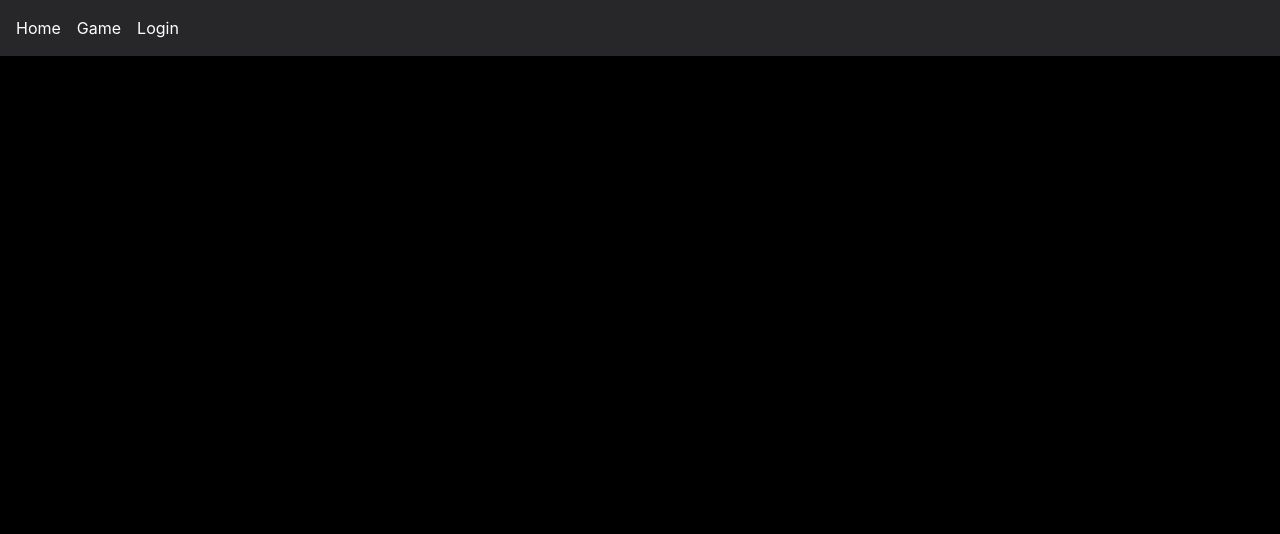
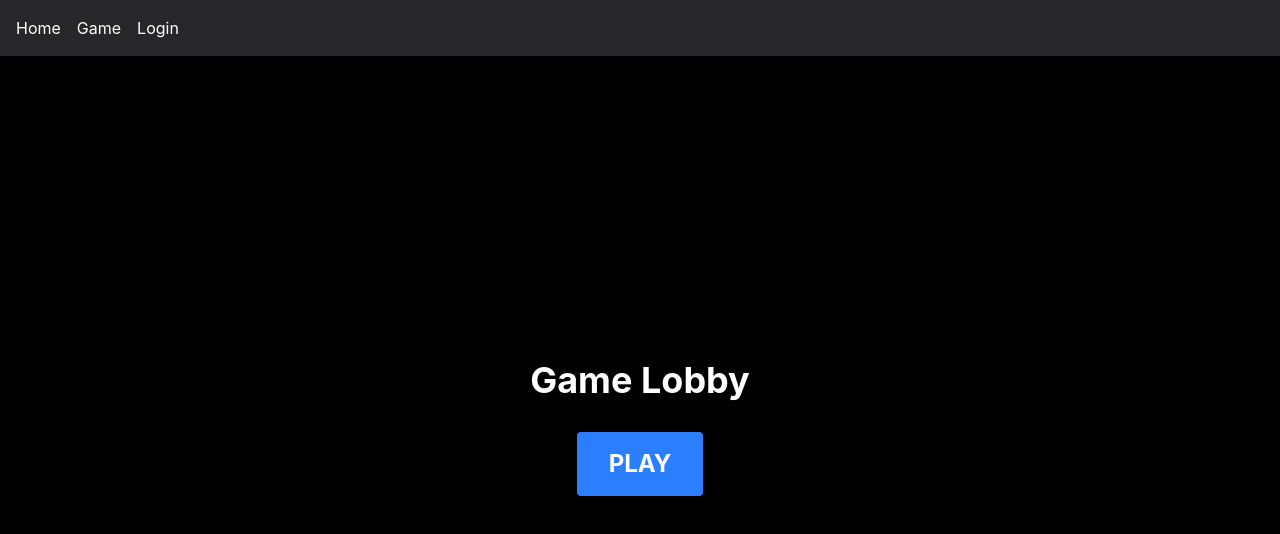
Before and after one commit to mist-interactive/frontend, a React (Vite) app: page /game in a window 1280 px wide. Shown: the top 534 px of the page. Built offline with nearby package versions, Linux system fonts and the light colour scheme; sample sign-in values are in the browser's storage.

Commit message:
injection test

```diff
--- a/src/pages/Game.tsx
+++ b/src/pages/Game.tsx
@@ -1,8 +1,37 @@
-export default function GodotGame() {
-    // components return
+import { useState } from "react";
+
+// declare global interface for typescript
+declare global {
+  interface Window {
+    gameJWT: string | null;
+  }
+}
+
+export default function Game() {
+  // useState variable which controls iframe renderin
+  const [isGameReady, setIsGameReady] = useState(false);
+
+  // handler that transfers token and changes state
+  const handlePlay = () => {
+    // get it from local storage
+    const token = localStorage.getItem("token");
+
+    // Varmistetaan, että token on olemassa
+    if (token) {
+      // transfer token into global object
+      window.gameJWT = token;
+
+      // update state
+      setIsGameReady(true);
+    } else {
+      console.error("Test token couldnt be found.");
+    }
+  };
+
   return (
-        // container locked exactly to parent layout boundaries
-        <div className="absolute inset-0 bg-black">
+    <div className="absolute inset-0 bg-black flex justify-center items-center flex-col">
+      {isGameReady ? (
+        /* phase 2 game is rendered */
         <iframe
             src="/game/index.html"
             className="w-full h-full border-none block"
@@ -10,6 +39,18 @@ export default function GodotGame() {
             scrolling="no"
             title="Godot Game"
         />
+      ) : (
+        /* phase 1 lobby */
+        <>
+          <h1 className="text-4xl font-bold mb-8 text-white">Game Lobby</h1>
+          <button
+            onClick={handlePlay}
+            className="bg-blue-500 hover:bg-blue-600 text-white px-8 py-4 rounded font-bold text-2xl transition-colors"
+          >
+            PLAY
+          </button>
+        </>
+      )}
     </div>
   );
 }
```
Lines whose indentation alone changed are shown as unchanged.
